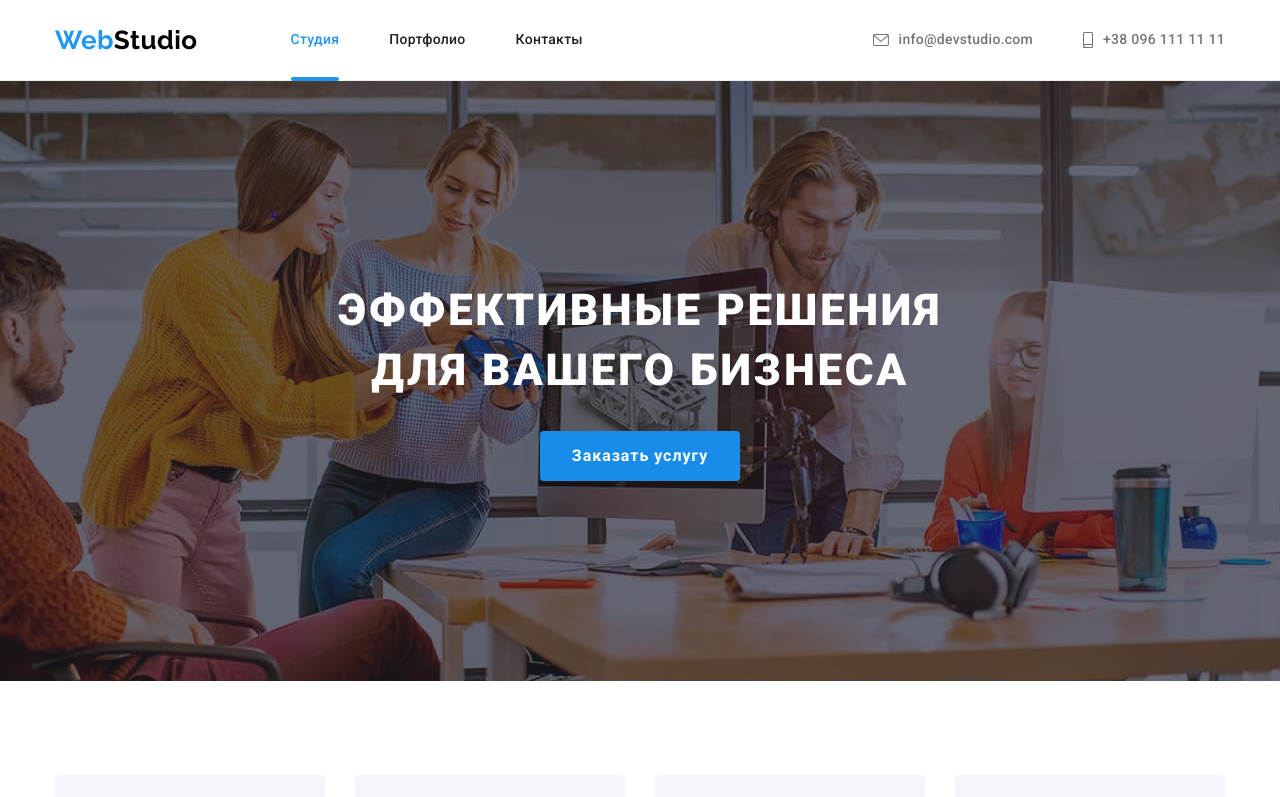
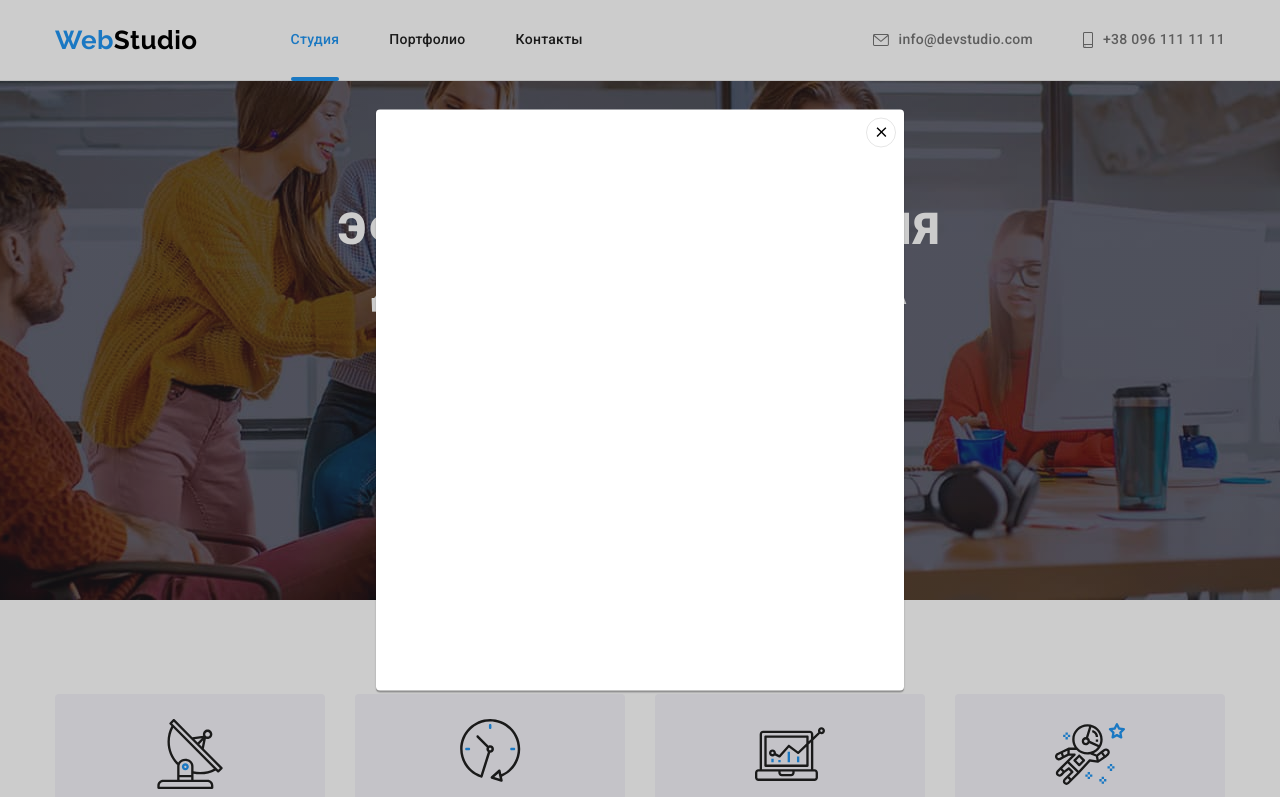
Before and after one commit to galu4ok/goit-markup-hw-05, a plain HTML site: page index.html in a window 1280 px wide. Both pictures are taken after a click on the button "Заказать услугу". Shown: the top 797 px of the page. Drawn offline with nearby package versions, Linux system fonts and the light colour scheme.

Commit message:
Creates modal and fixes header using z-index

```diff
--- a/css/styles.css
+++ b/css/styles.css
@@ -12,6 +12,7 @@
   --border-header-line: #ececec;
   --border-portfolio-card: #eeeeee;
   --portfolio-card-bg-overlay:rgba(33, 150, 243, 0.9);
+  --backdrop-bg-color:rgba(0, 0, 0, 0.2);
   --duration:250ms;
   --timing-function:cubic-bezier(0.4, 0, 0.2, 1);
 }
@@ -84,6 +85,12 @@
 }
 /* -------------------Header-------------- */
 .header {
+  position: fixed;
+  width: 100%;
+  top: 0;
+  left: 0;
+  z-index: 2;
+  background-color: var(--primary-white-color);
   border-bottom: 1px solid var(--border-header-line);
 }
 .header-container {
@@ -170,7 +177,7 @@
 }
 .project-link {
   color: var(--main-text-color);
-  transition: box-shadow var(--duration) var(--timing-function);;
+  transition: box-shadow var(--duration) var(--timing-function);
 }
 .nav-link:hover,
 .nav-link:focus,
@@ -288,7 +295,7 @@
   justify-content: center;
   color: var(--primary-white-color);
   background-color:var(--duty-title-bg-color);
-   }
+}
 .team {
   background-color: var(--team-bg-color);
 }
@@ -518,3 +525,66 @@
 
   padding: 63px 24px;
 }
+
+/* -----------Modal window------------- */
+
+.backdrop {
+  position: fixed;
+  top: 0;
+  left: 0;
+  z-index: 3;
+  width: 100vw;
+  height: 100vh;
+  background-color:var(--backdrop-bg-color);
+  opacity: 1;
+  transition: opacity var(--duration) var(--timing-function), visibility var(--duration) var(--timing-function);
+}
+.backdrop.is-hidden {
+  visibility: hidden;
+  opacity: 0;
+  pointer-events: none;
+}
+/* .backdrop.is-hidden.modal {
+  transform: scale(1.5) rotate(60deg) translate(-50%, -50%);
+} */
+.modal {
+  position: absolute;
+  top: 50%;
+  left: 50%;
+  /* transform: translate(-50%, -50%); */
+  min-width: 528px;
+  min-height: 581px;
+  background-color: var(--primary-white-color);
+  box-shadow: 0px 1px 3px rgba(0, 0, 0, 0.12), 0px 1px 1px rgba(0, 0, 0, 0.14), 0px 2px 1px rgba(0, 0, 0, 0.2);
+  border-radius: 4px;
+  opacity: 1;
+  transform: scale(1) translate(-50%, -50%);
+  transition: opacity var(--duration) var(--timing-function), transform var(--duration) var(--timing-function);
+}
+.modal.is-hidden {
+  opacity: 0;
+  transform: scale(0.5) translate(-50%, -50%);
+}
+.modal-close-button {
+  position: absolute;
+  top: 8px;
+  right: 8px;
+  width: 30px;
+  height: 30px;
+  background-color: transparent;
+  border: 1px solid rgba(0, 0, 0, 0.1);
+  border-radius: 50%;
+  display: flex;
+  align-items: center;
+  justify-content: center;
+  transition: color var(--duration) var(--timing-function), border var(--duration) var(--timing-function),background-color var(--duration) var(--timing-function);
+}
+.modal-close-button:hover,
+.modal-close-button:focus {
+  color:var(--accent-color);
+  border: 1px solid var(--accent-color);
+  background-color: var(--backdrop-bg-color);
+}
+.icon-close {
+  fill: currentColor;
+}
--- a/index.html
+++ b/index.html
@@ -65,7 +65,16 @@
       <section class="section hero">
         <div class="container">
           <h1 class="hero-title">Эффективные решения для вашего бизнеса</h1>
-          <button type="button" class="hero-button">Заказать услугу</button>
+          <button type="button" class="hero-button" data-modal-open>Заказать услугу</button>
+          <div class="backdrop is-hidden" data-modal>
+            <div class="modal">
+              <button type="button" class="modal-close-button" data-modal-close>
+                <svg class="icon-close" width="18" height="18">
+                  <use href="./images/icons.svg#icon-close"></use>
+                </svg>
+              </button>
+            </div>
+          </div>
         </div>
       </section>
 
@@ -398,5 +407,6 @@
         </div>
       </div>
     </footer>
+    <script src="./js/modal.js"></script>
   </body>
 </html>
--- /dev/null
+++ b/js/modal.js
@@ -0,0 +1,14 @@
+(() => {
+  const refs = {
+    openModalBtn: document.querySelector('[data-modal-open]'),
+    closeModalBtn: document.querySelector('[data-modal-close]'),
+    modal: document.querySelector('[data-modal]'),
+  };
+
+  refs.openModalBtn.addEventListener('click', toggleModal);
+  refs.closeModalBtn.addEventListener('click', toggleModal);
+
+  function toggleModal() {
+    refs.modal.classList.toggle('is-hidden');
+  }
+})();
```
